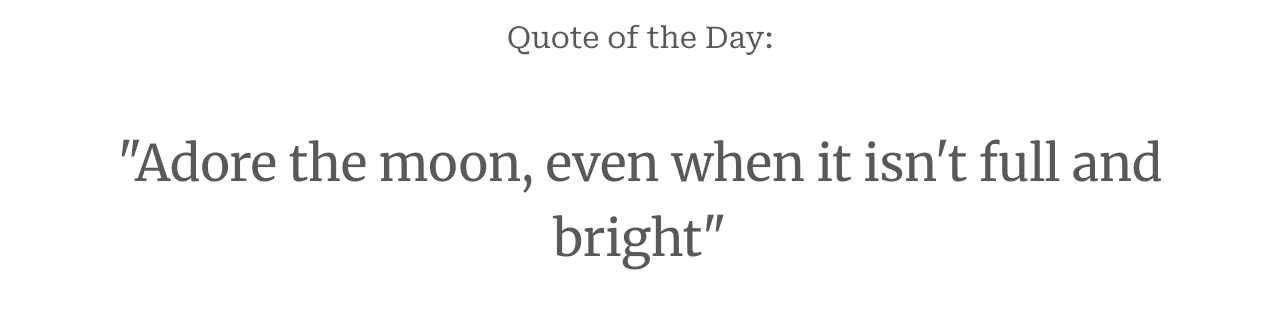
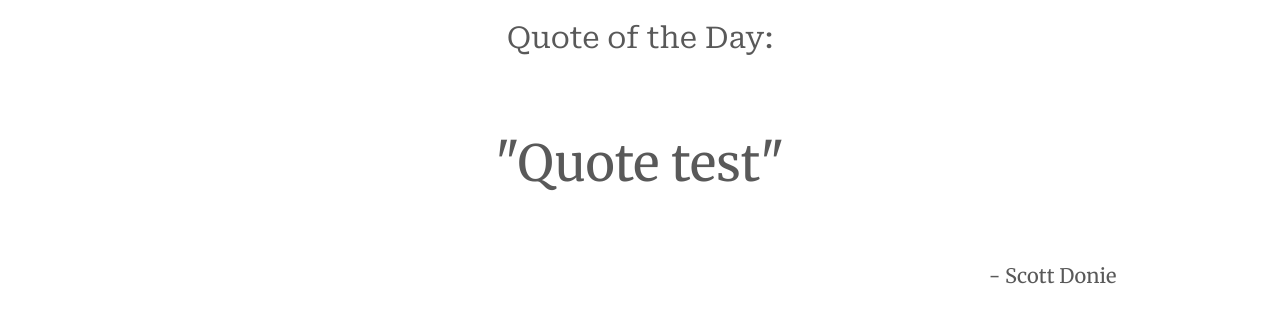
Before and after one commit to alicediakova/ScottSays, a Flask app: page / in a window 1280 px wide. Shown: the part 64-387 px from the top of the page. Run offline with Flask 3, Linux system fonts and the light colour scheme; some libraries are stand-ins or nearby versions.

Commit message:
Added quotation marks and scott donie authorship at bottom of home page

```diff
--- a/quote.json
+++ b/quote.json
@@ -1 +1 @@
-{"quote": "Adore the moon, even when it isn't full and bright"}
+{"quote": "Quote test"}
--- a/server.py
+++ b/server.py
@@ -1,5 +1,6 @@
 from flask import Flask, request, redirect, render_template, url_for, flash
 import json
+from datetime import datetime
 
 app = Flask(__name__)
 
@@ -16,7 +17,6 @@ def update_quote():
         # Assuming the quote is stored in a file named 'quote.json'
         with open('quote.json', 'w') as file:
             json.dump({"quote": new_quote}, file)
-        # flash('Quote updated successfully!', 'success')
 
         return redirect(url_for('home'))
     else:
@@ -26,22 +26,25 @@ def update_quote():
 
 
 
-@app.route('/')
+@app.route('/', methods=['GET'])
 def home():
-    # Read the current quote from 'quote.json'
+    # Load the quote from 'quote.json'
     try:
         with open('quote.json', 'r') as file:
             quote_data = json.load(file)
-            current_quote = quote_data.get("quote", "No quote today.")  # Provide a default in case the file is empty
+            quote = quote_data.get('quote', '')
     except FileNotFoundError:
-        current_quote = "No quote today."  # Default message if 'quote.json' does not exist
+        quote = ''
 
-    # Render 'home.html' with the current quote
-    return render_template('home.html', quote=current_quote)
+    # Render the home page with the quote
+    return render_template('index.html', quote=quote)
+
+
 
 @app.route('/edit')
 def edit():
     return render_template('edit.html')
 
+
 if __name__ == "__main__":
     app.run(debug=True)
--- a/static/main.css
+++ b/static/main.css
@@ -87,3 +87,12 @@ button[type="submit"]:hover {
     padding-top: 0;
     color: rgb(246, 143, 130);
 }
+.scott-link {
+    color: #595959;
+    font-family: 'Merriweather', serif;
+    padding: 10px;
+    font-size: 20px;
+
+    position: absolute;
+    right: 12vw;  /* Adjust this value as needed */
+}
--- a/static/main.js
+++ b/static/main.js
@@ -14,3 +14,14 @@ document.getElementById('quoteForm').onsubmit = function(e) {
         errorMessageElement.style.display = 'block';
     }
 };
+
+$(document).ready(function() {
+    // Fetch the quote JSON from the Flask server
+    $.getJSON('/quote', function(data) {
+        // Update the text of the element with id 'quote'
+        $('#quote').text(data.quote);
+    }).fail(function() {
+        console.log("An error occurred while fetching the quote.");
+        $('#quote').text("No quote available right now.");
+    });
+});
--- a/templates/edit.html
+++ b/templates/edit.html
@@ -1,8 +1,6 @@
 {% extends "layout.html" %}
 
 {% block title %}Edit{% endblock %}
-
-
 
 {% block content %}
 
--- a/templates/home.html
+++ b/templates/index.html
@@ -5,6 +5,7 @@
 {% block content %}
     <div>
         <h1 class="home-title">Quote of the Day:</h1>
-        <p class="quote">"{{ quote }}"</p>
+        <p class="quote" id="quote">"{{ quote }}"</p>
+        <p class="scott-link">- Scott Donie</p>
     </div>
 {% endblock %}
```
